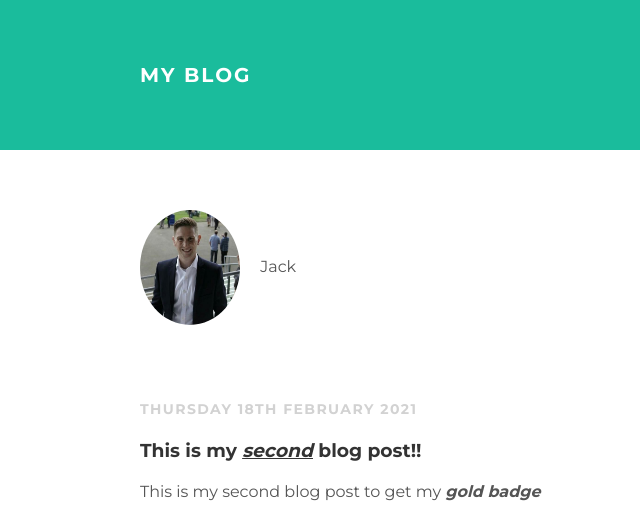
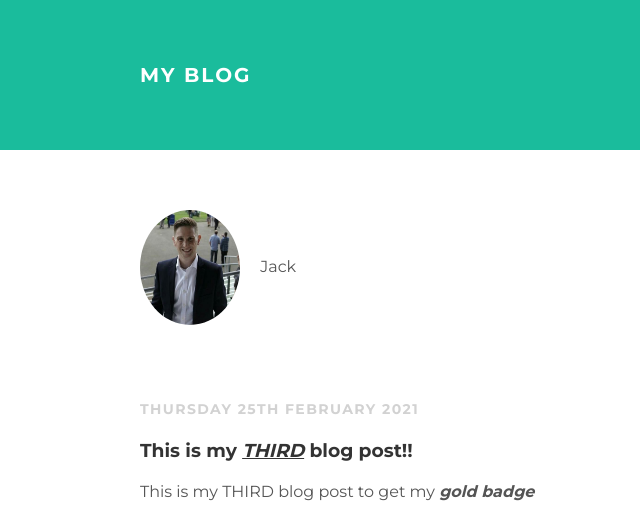
Before and after one commit to JackFG92/JackFG92.github.io, a plain HTML site: page index.html in a window 1280 px wide. Shown: the top 517 px of the page, 0-640 px from the left. Drawn offline with Linux system fonts and the light colour scheme.

Commit message:
Update index.html

```diff
--- a/index.html
+++ b/index.html
@@ -16,6 +16,19 @@
     </div> <!-- container -->
   </div> <!-- header -->
   <div id="content">
+    <div class="post-container">
+      <div class="post">
+        <div class="post-author">
+          <img src="me.png" alt="Gaylor looking sleak">
+          <span>Jack</span>
+        </div> <!-- post-author -->
+      </div> <!-- post -->
+        <p class="post-date">Thursday 25th February 2021</p>
+        <h3 class="post-title">This is my <u><em>THIRD</em></u> blog post!!</h3>
+        <div class="post-content">
+          <p>This is my THIRD blog post to get my <strong><em>gold badge</em></strong></p>
+        </div> <!-- post-content -->
+      </div> <!-- post-container -->
     <div class="post-container">
       <div class="post">
         <div class="post-author">
```
